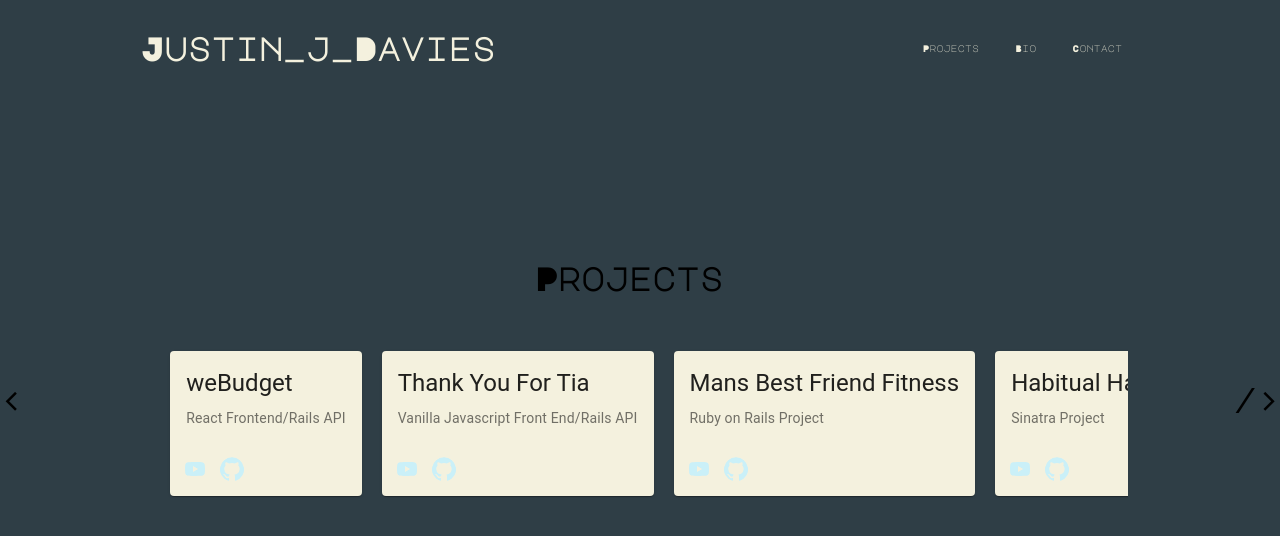
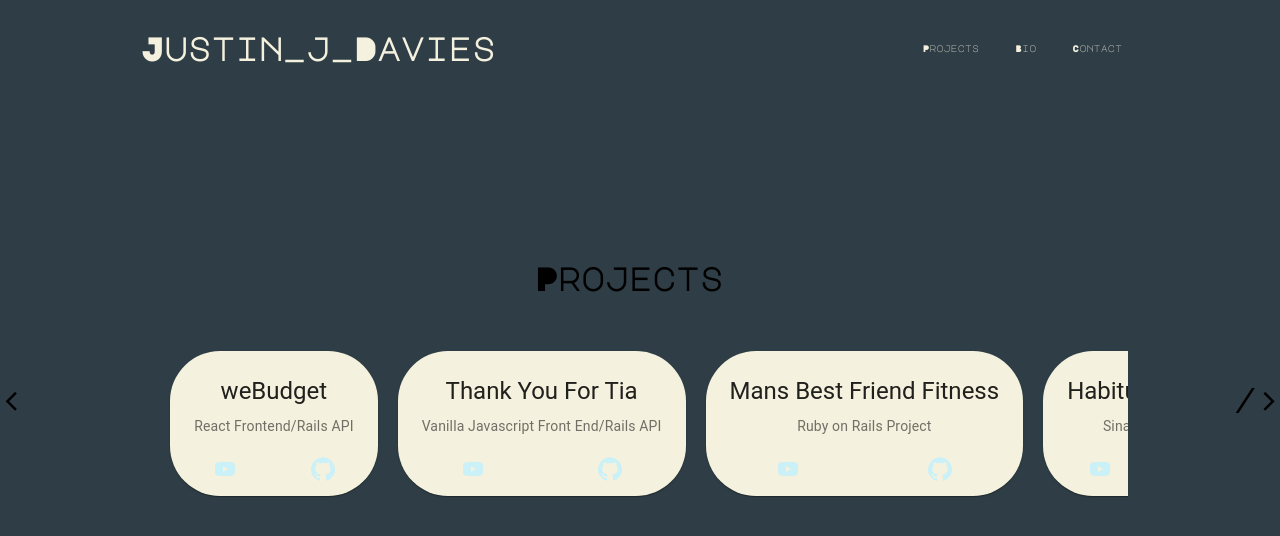
Before and after one commit to Therealjustindude/Portfolio_Website, a React (Create React App) app: page / in a window 1280 px wide. Shown: the top 536 px of the page. Built offline with nearby package versions, Linux system fonts and the light colour scheme; grey boxes are pictures that could not be loaded; a web font is replaced by a local one.

Commit message:
cant get images to display so i took out the media section in card

```diff
--- a/src/Components/Projects.js
+++ b/src/Components/Projects.js
@@ -44,19 +44,22 @@ const MediaContainer = styled.div`
 const cardStyle = {
 	flex: '0 0 auto',
 	margin: '10px',
-	background: '#f4f1de'
+	background: '#f4f1de',
+	borderRadius: '50px',
+	padding: '8px',
+	textAlign: 'center'
 }
 const MediaCard = () => {
 	return (
 		<>
 			{devProjects.map(proj => {
 				return <Card style={cardStyle}>
-					<CardActionArea>
+					{/* <CardActionArea>
 					<CardMedia
 						image={proj.img}
 						title={proj.title}
-					/>
-					<CardContent>
+					/> */}
+					<CardContent >
 						<Typography gutterBottom variant="h5" component="h2">
 							{proj.title}
 						</Typography>
@@ -64,8 +67,8 @@ const MediaCard = () => {
 							{proj.description}
 						</Typography>
 					</CardContent>
-					</CardActionArea>
-					<CardActions>
+					{/* </CardActionArea> */}
+					<CardActions style={{justifyContent: 'space-around', padding: '0'}}>
 							<StyledA target="_blank" rel="noreferrer" href={proj.link}>
 								<YouTubeIcon />
 							</StyledA>
```
Also changed, not shown: 1 other file (tests, documents, lock files or other folders).
